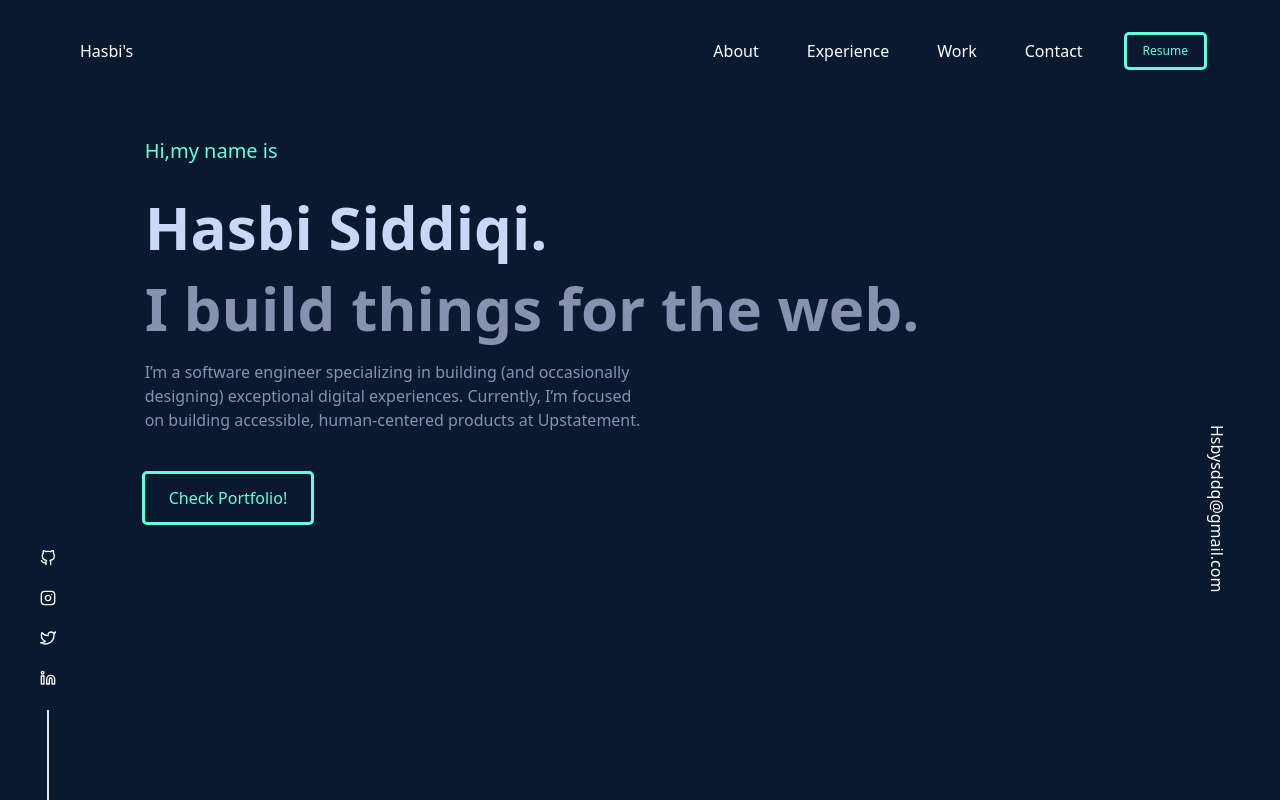
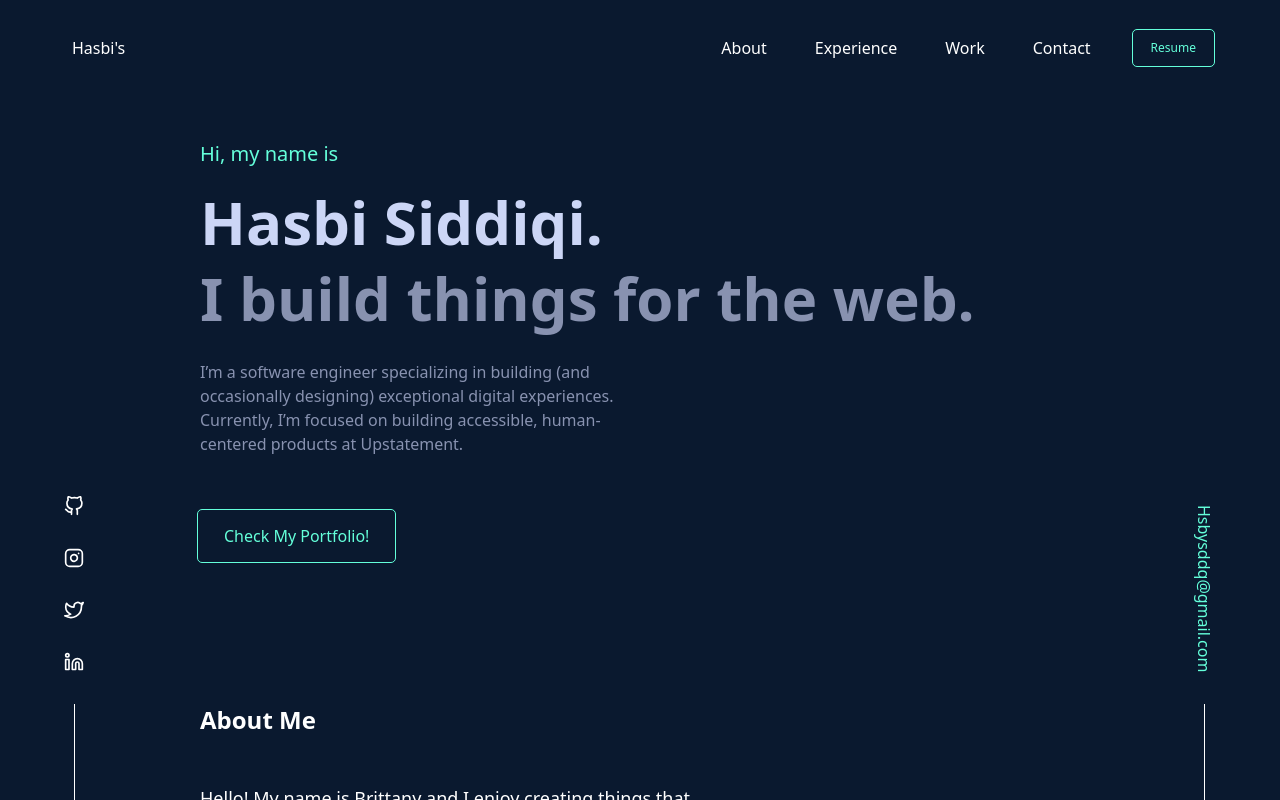
Before and after one commit to hsbysddq/portfolio, a React (Create React App) app: page / in a window 1280 px wide. Built offline with nearby package versions, Linux system fonts and the light colour scheme.

Commit message:
Edit Tampilan

```diff
--- a/src/App.css
+++ b/src/App.css
@@ -1,3 +1,4 @@
 body {
   margin: 0;
+  padding: 0;
 }
--- a/src/App.js
+++ b/src/App.js
@@ -2,13 +2,15 @@ import "./App.css"
 import Navbar from "./Componenet/Navbar"
 import SocialMedia from "./Componenet/SocialMedia"
 import Tagline from "./Componenet/Tagline"
+import About from "./Componenet/About"
 function App() {
   return (
-    <div className="bg-navy h-screen w-screen">
-      <SocialMedia />
-      <div className="container">
+    <div className="bg-navy h-screen w-screen overflow-x-hidden">
+      <div className="px-14">
+        <SocialMedia />
         <Navbar />
         <Tagline />
+        <About />
       </div>
     </div>
   )
--- a/src/Componenet/Navbar.jsx
+++ b/src/Componenet/Navbar.jsx
@@ -1,6 +1,6 @@
 function Navbar() {
   return (
-    <nav className="flex justify-between text-white pt-[2%]">
+    <nav className="flex justify-between text-white pt-5">
       <div className="logo p-4">
         <a href="/" className="site-tittle flex">
           Hasbi's
@@ -22,7 +22,7 @@ function Navbar() {
             <a href="/">Contact</a>
           </li>
           <li className="p-3">
-            <button className="text-xs text-[#64ffda] outline rounded-sm px-4 py-2">
+            <button className="text-xs text-[#64ffda] outline outline-offset-2 outline-1 rounded-sm px-4 py-2">
               Resume
             </button>
           </li>
--- a/src/Componenet/SocialMedia.jsx
+++ b/src/Componenet/SocialMedia.jsx
@@ -6,37 +6,43 @@ function SocialMedia() {
     <>
       <div
         style={{ writingMode: "vertical-rl" }}
-        className="fixed buttom-0 w-10 bottom-0 left-10"
+        className="fixed bottom-0 px-2"
       >
-        <ul className="list-none m-0 text-white flex justify-center items-center">
-          <li>
-            <a href="/" aria-label="Github" className="p-10">
-              <FiGithub />
+        <ul className="list-none text-white flex justify-center items-center">
+          <li className="pb-8">
+            <a href="/" aria-label="Github" className="">
+              <FiGithub className="w-5 h-5" />
             </a>
           </li>
-          <li>
-            <a href="/" aria-label="Instagram" className="p-10">
-              <FiInstagram />
+
+          <li className="pb-8">
+            <a href="/" aria-label="Instagram" className="">
+              <FiInstagram className="w-5 h-5" />
             </a>
           </li>
-          <li>
-            <a href="/" aria-label="Twitter" className="p-10">
-              <FiTwitter />
+
+          <li className="pb-8">
+            <a href="/" aria-label="Twitter" className="">
+              <FiTwitter className="w-5 h-5" />
             </a>
           </li>
-          <li>
-            <a href="/" aria-label="Linkedin" className="p-10">
-              <FiLinkedin />
+
+          <li className="pb-8">
+            <a href="/" aria-label="Linkedin" className="">
+              <FiLinkedin className="w-5 h-5" />
             </a>
           </li>
-          <div className="border-l-2 h-[90px]"></div>
+
+          <div className="border-l-[1px] border-white h-24"></div>
         </ul>
       </div>
 
-      <div style={{ writingMode: "vertical-rl" }} className="flex static">
-        <p className="text-white absolute bottom-[26%] right-[4%] flex">
-          Hsbysddq@gmail.com
-        </p>
+      <div
+        style={{ writingMode: "vertical-rl" }}
+        className="flex fixed bottom-0 right-0 px-16  justify-center items-center"
+      >
+        <p className="text-[#64ffda] pb-8">Hsbysddq@gmail.com</p>
+        <div className="border-l-[1px] border-white h-24"></div>
       </div>
     </>
   )
--- a/src/Componenet/Tagline.jsx
+++ b/src/Componenet/Tagline.jsx
@@ -1,22 +1,20 @@
 function Tagline() {
   return (
-    <div className="pl-[7%] pt-[5%]">
-      <p className="text-[#64ffda] text-xl pb-[3%]"> Hi,my name is</p>
-      <p className="text-6xl text-[#CCD6F6] pb-[2%] font-bold">
-        Hasbi Siddiqi.
-      </p>
-      <p className="text-6xl text-[#8892B0] pb-[2%] font-bold">
+    <div className="pl-36 pt-16">
+      <p className="text-[#64ffda] text-xl pb-6"> Hi, my name is</p>
+      <p className="text-6xl text-[#CCD6F6] pb-4 font-bold">Hasbi Siddiqi.</p>
+      <p className="text-6xl text-[#8892B0] pb-8 font-bold">
         I build things for the web.
       </p>
 
-      <p className="text-l text-[#8892B0] w-[47%] pb-[4%]">
+      <p className="text-l text-[#8892B0] w-5/12 pb-14">
         I’m a software engineer specializing in building (and occasionally
         designing) exceptional digital experiences. Currently, I’m focused on
         building accessible, human-centered products at Upstatement.
       </p>
 
-      <button className="text-[#64ffda] outline rounded-sm px-6 py-3">
-        Check Portfolio!
+      <button className="text-[#64ffda] outline outline-offset-2 outline-1 rounded-sm px-6 py-3">
+        Check My Portfolio!
       </button>
     </div>
   )
--- a/tailwind.config.js
+++ b/tailwind.config.js
@@ -3,9 +3,6 @@ module.exports = {
   content: ["./src/**/*.{js,jsx,ts,tsx}"],
   theme: {
     extend: {
-      container: {
-        padding: "4rem",
-      },
       backgroundColor: {
         navy: "#0a192f",
       },
```
